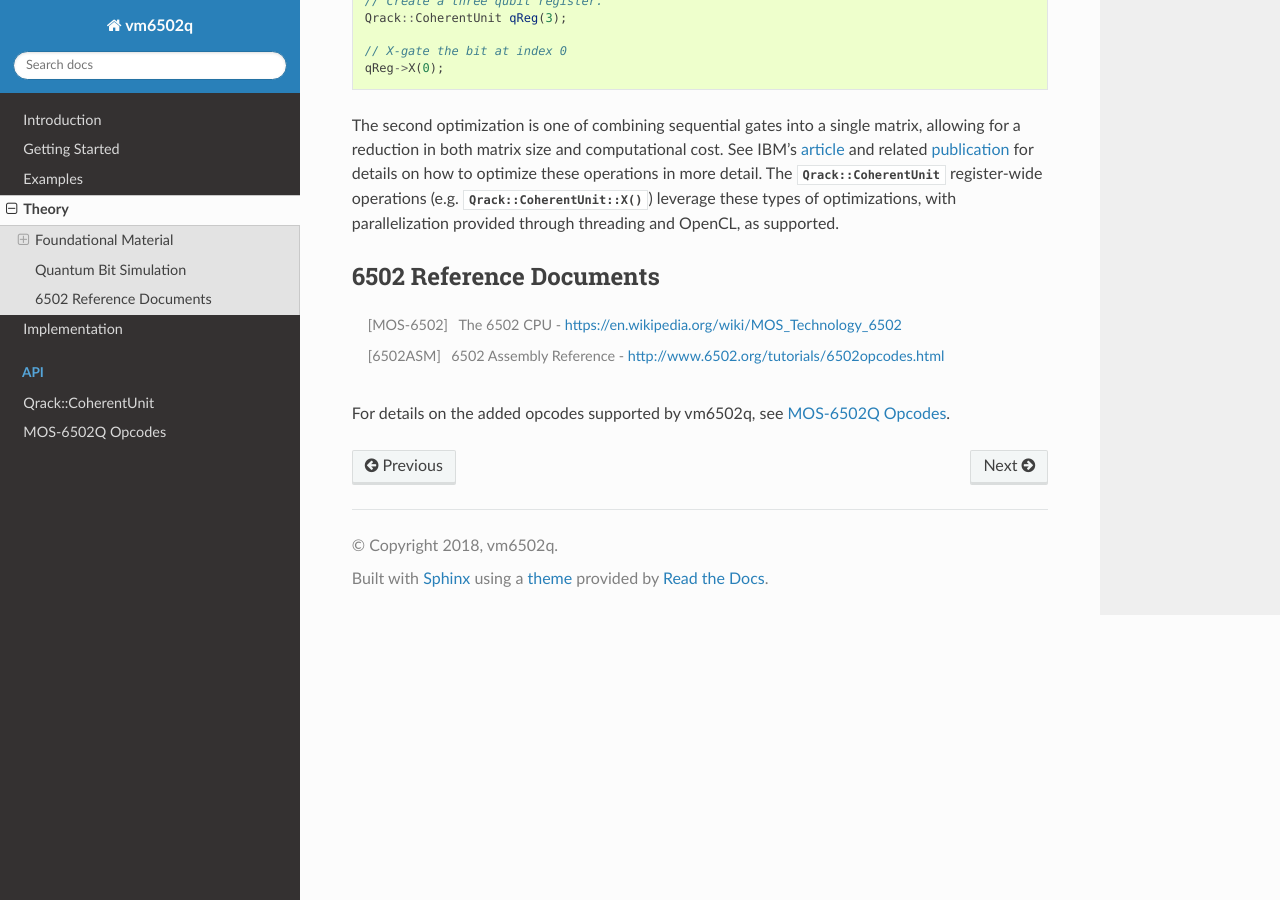
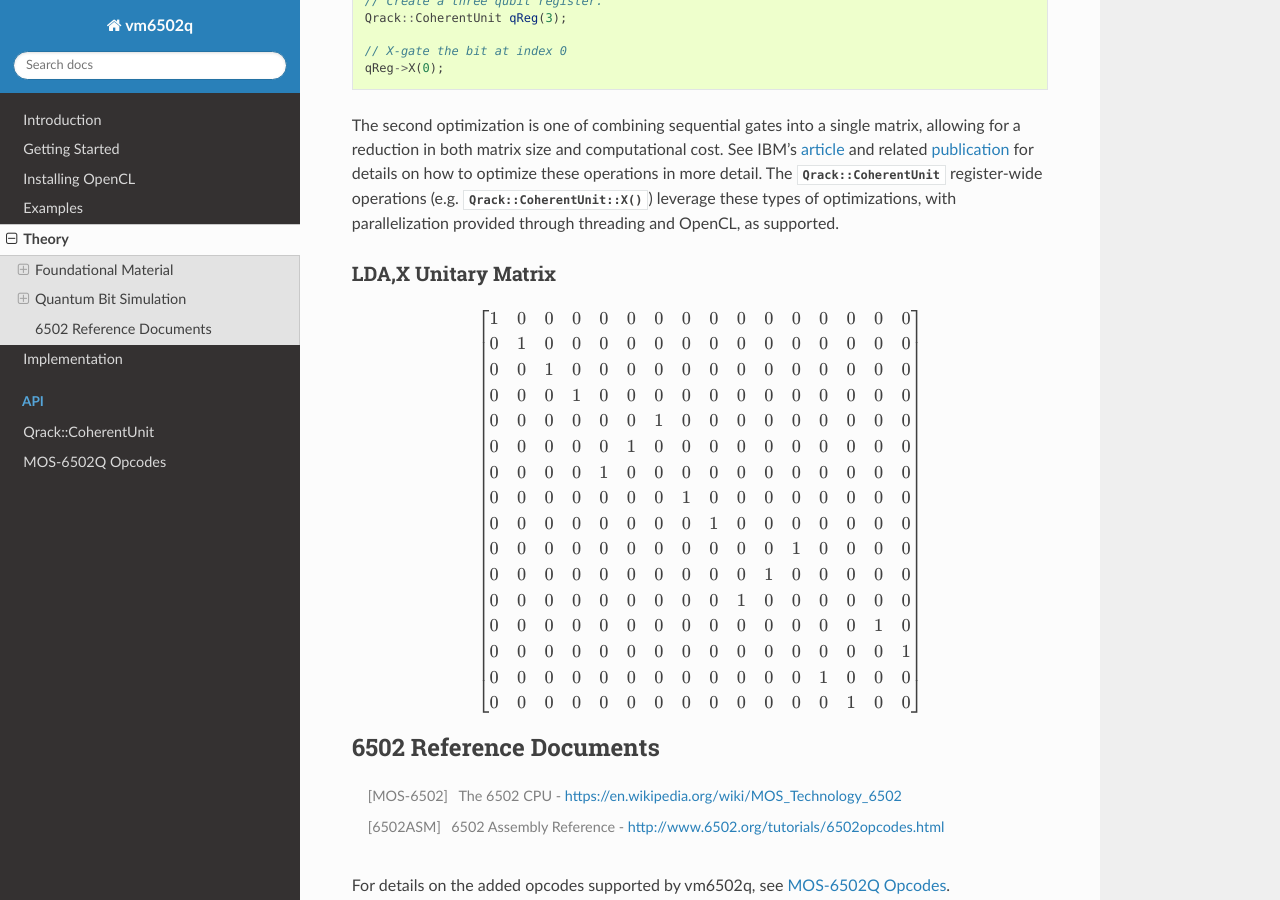
Before and after one commit to vm6502q/qrack.github.io, a Sphinx documentation site: the page built from docs/theory.rst, in a window 1280 px wide and 900 px high, scrolled down 3886 px. Built offline with Sphinx 7.4.7 and the Read the Docs theme 2.0.0, drawn with Linux system fonts in a browser that asks for light colours.

Commit message:
Further updates

```diff
--- a/docs/index.rst
+++ b/docs/index.rst
@@ -63,6 +63,7 @@ Finally, a `6502 toolchain <https://github.com/vm6502q/cc65>`_ - based on `CC65
 
     Introduction <self>
     start
+    opencl
     examples
     theory
     implementation
--- a/docs/theory.rst
+++ b/docs/theory.rst
@@ -277,6 +277,30 @@ It's worth pointing out that the operation detailed in :eq:`x_3bit_opt` is heavi
 
 The second optimization is one of combining sequential gates into a single matrix, allowing for a reduction in both matrix size and computational cost.  See IBM's `article <https://www.ibm.com/blogs/research/2017/10/quantum-computing-barrier/>`_ and related `publication <https://arxiv.org/abs/1710.05867>`_ for details on how to optimize these operations in more detail.  The :cpp:class:`Qrack::CoherentUnit` register-wide operations (e.g. :cpp:func:`Qrack::CoherentUnit::X`) leverage these types of optimizations, with parallelization provided through threading and OpenCL, as supported.
 
+LDA,X Unitary Matrix
+~~~~~~~~~~~~~~~~~~~~
+
+.. math::
+
+	\begin{bmatrix}
+		1 & 0 & 0 & 0 & 0 & 0 & 0 & 0 & 0 & 0 & 0 & 0 & 0 & 0 & 0 & 0 \\
+		0 & 1 & 0 & 0 & 0 & 0 & 0 & 0 & 0 & 0 & 0 & 0 & 0 & 0 & 0 & 0 \\
+		0 & 0 & 1 & 0 & 0 & 0 & 0 & 0 & 0 & 0 & 0 & 0 & 0 & 0 & 0 & 0 \\
+		0 & 0 & 0 & 1 & 0 & 0 & 0 & 0 & 0 & 0 & 0 & 0 & 0 & 0 & 0 & 0 \\
+		0 & 0 & 0 & 0 & 0 & 0 & 1 & 0 & 0 & 0 & 0 & 0 & 0 & 0 & 0 & 0 \\
+		0 & 0 & 0 & 0 & 0 & 1 & 0 & 0 & 0 & 0 & 0 & 0 & 0 & 0 & 0 & 0 \\
+		0 & 0 & 0 & 0 & 1 & 0 & 0 & 0 & 0 & 0 & 0 & 0 & 0 & 0 & 0 & 0 \\
+		0 & 0 & 0 & 0 & 0 & 0 & 0 & 1 & 0 & 0 & 0 & 0 & 0 & 0 & 0 & 0 \\
+		0 & 0 & 0 & 0 & 0 & 0 & 0 & 0 & 1 & 0 & 0 & 0 & 0 & 0 & 0 & 0 \\
+		0 & 0 & 0 & 0 & 0 & 0 & 0 & 0 & 0 & 0 & 0 & 1 & 0 & 0 & 0 & 0 \\
+		0 & 0 & 0 & 0 & 0 & 0 & 0 & 0 & 0 & 0 & 1 & 0 & 0 & 0 & 0 & 0 \\
+		0 & 0 & 0 & 0 & 0 & 0 & 0 & 0 & 0 & 1 & 0 & 0 & 0 & 0 & 0 & 0 \\
+		0 & 0 & 0 & 0 & 0 & 0 & 0 & 0 & 0 & 0 & 0 & 0 & 0 & 0 & 1 & 0 \\
+		0 & 0 & 0 & 0 & 0 & 0 & 0 & 0 & 0 & 0 & 0 & 0 & 0 & 0 & 0 & 1 \\
+		0 & 0 & 0 & 0 & 0 & 0 & 0 & 0 & 0 & 0 & 0 & 0 & 1 & 0 & 0 & 0 \\
+		0 & 0 & 0 & 0 & 0 & 0 & 0 & 0 & 0 & 0 & 0 & 0 & 0 & 1 & 0 & 0
+	\end{bmatrix}
+
 6502 Reference Documents
 ------------------------
 
```
Also changed, not shown: other parts of docs/index.rst (+1 -1 lines), docs/implementation.rst (+4 -4 lines), docs/legacy.rst (+9 -23 lines), docs/start.rst (+5 -6 lines).
